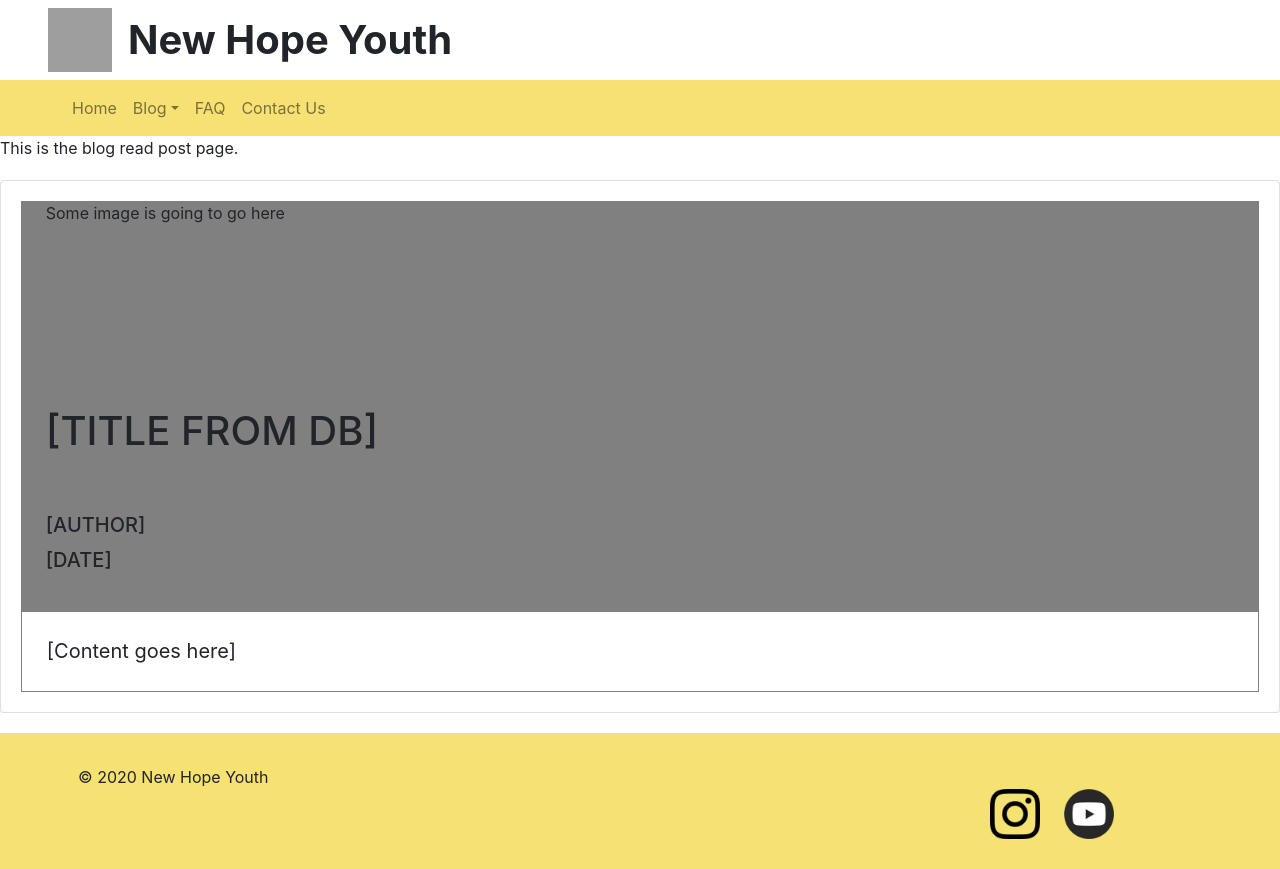
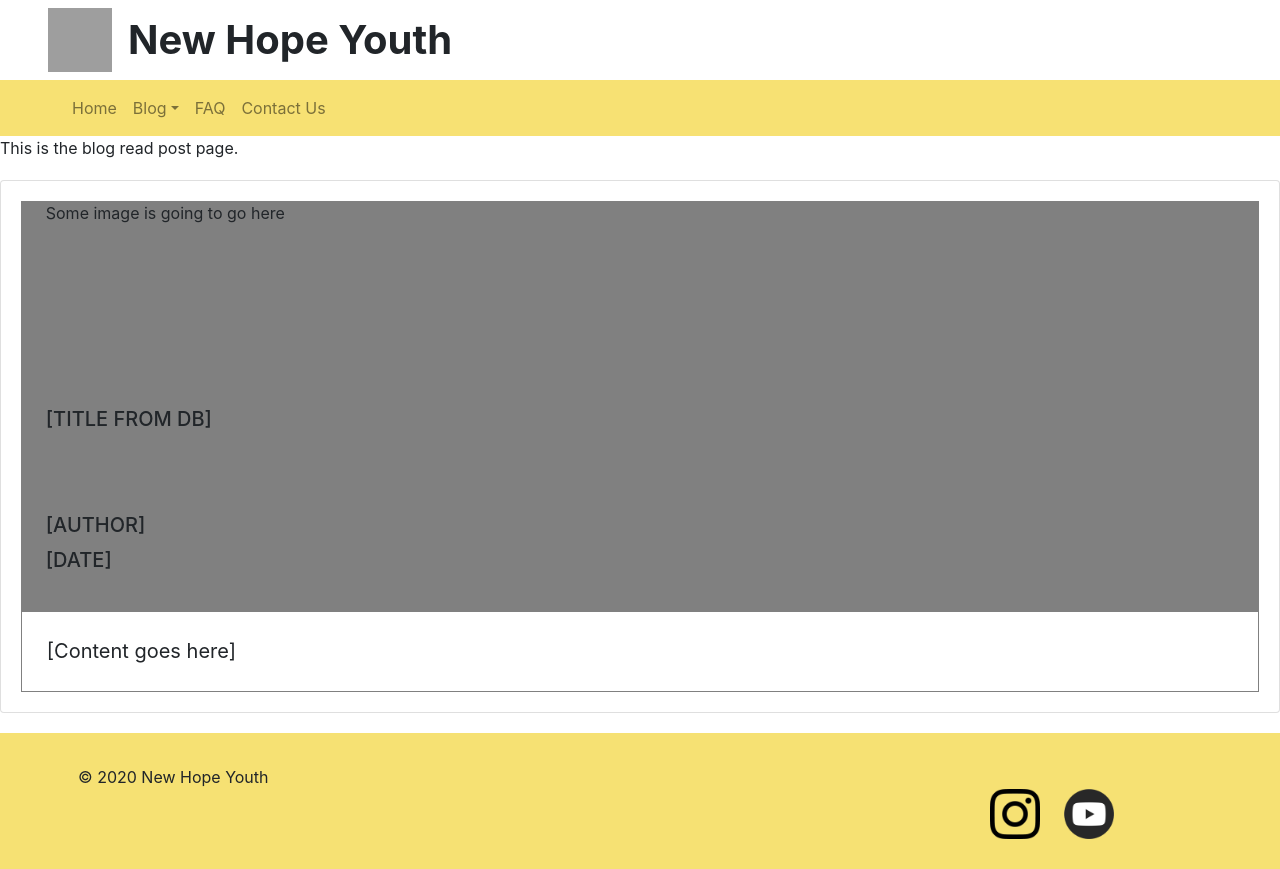
Before and after one commit to Alex-V-Huang/NewHopeYG, a React (Create React App) app in the folder website/: page /blog/read in a window 1280 px wide. Built offline with nearby package versions, Linux system fonts and the light colour scheme; grey boxes are pictures that could not be loaded.

Commit message:
Move CSS for BlogRead Component

```diff
--- a/website/src/App.js
+++ b/website/src/App.js
@@ -10,8 +10,8 @@ import WritePostView from "./views/WritePostView/WritePostView.js";
 import FAQView from "./views/FAQView/FAQView.js";
 import ContactUsView from "./views/ContactUsView/ContactUsView";
 
-import Logo from './components/Logo/Logo.js';
-import Navbar from './components/Navbar/Navbar.js';
+import Logo from "./components/Logo/Logo.js";
+import Navbar from "./components/Navbar/Navbar.js";
 import Footer from "./components/Footer/Footer.js";
 
 class App extends Component {
--- a/website/src/components/BlogRead/BlogRead.css
+++ b/website/src/components/BlogRead/BlogRead.css
@@ -3,5 +3,42 @@
 */
 
 .BlogRead {
-    /* propertys here */
+  /* propertys here */
 }
+
+.overall-card {
+  margin-left: auto;
+  margin-right: auto;
+  margin-top: 20px;
+  margin-bottom: 20px;
+  width: 80rem;
+  height: 50%;
+}
+
+.card-top {
+  background-color: gray;
+  padding-left: 2%;
+  padding-bottom: 2%;
+}
+
+.card-title-self {
+  margin-top: 15%;
+  width: 75%;
+  height: 100px;
+  font-size: 40px;
+  text-align: bottom;
+}
+
+.card-subtitle-field {
+  width: 15%;
+  height: 30px;
+  margin-bottom: 5px;
+  font-size: 20px;
+}
+
+.card-content {
+  width: 100%;
+  font-size: 20px;
+  padding: 2%;
+  border: solid gray 1px;
+}
--- a/website/src/components/BlogRead/BlogRead.js
+++ b/website/src/components/BlogRead/BlogRead.js
@@ -20,68 +20,20 @@ class BlogRead extends Component {
   render() {
     return (
       <div>
-        <Card
-          style={{
-            marginLeft: "auto",
-            marginRight: "auto",
-            marginTop: "20px",
-            marginBottom: "20px",
-            width: "80rem",
-            height: "50%",
-          }}
-        >
+        <Card className="overall-card">
           <Card.Body>
-            <div
-              style={{
-                backgroundColor: "gray",
-                paddingLeft: "2%",
-                paddingBottom: "2%",
-              }}
-            >
+            <div className="card-top">
               Some image is going to go here
-              <Card.Title
-                style={{
-                  marginTop: "15%",
-                  width: "75%",
-                  height: "100px",
-                  fontSize: "40px",
-                  textAlign: "bottom",
-                }}
-              >
+              <Card.Title className="card-title-self">
                 [TITLE FROM DB]
               </Card.Title>
               <Card.Subtitle className="mb-2">
-                <h2
-                  style={{
-                    width: "15%",
-                    height: "30px",
-                    marginBottom: "5px",
-                    fontSize: "20px",
-                  }}
-                >
-                  [AUTHOR]
-                </h2>
-                <h2
-                  style={{
-                    width: "15%",
-                    height: "30px",
-                    marginBottom: "5px",
-                    fontSize: "20px",
-                  }}
-                >
-                  [DATE]
-                </h2>
+                <h2 className="card-subtitle-field">[AUTHOR]</h2>
+                <h2 className="card-subtitle-field">[DATE]</h2>
               </Card.Subtitle>
             </div>
             <div>
-              <Card.Text
-                style={{
-                  width: "100%",
-                  fontSize: "20px",
-                  padding: "2%",
-                  border: "solid gray 1px",
-                }}
-              >
+              <Card.Text className="card-content">
                 [Content goes here]
               </Card.Text>
             </div>
```
